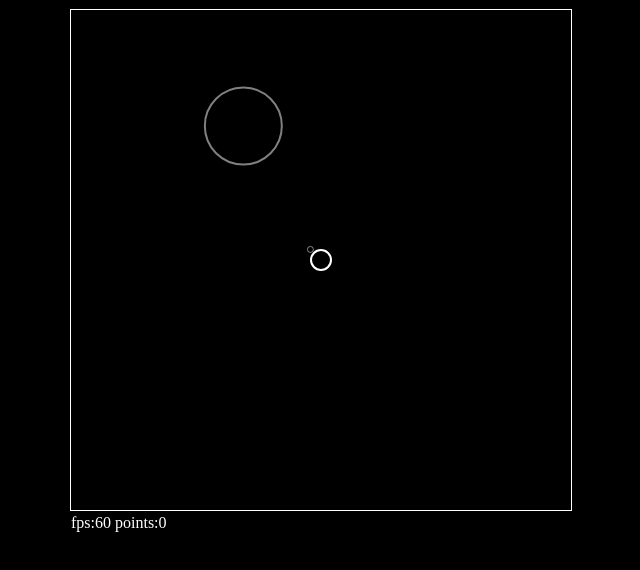
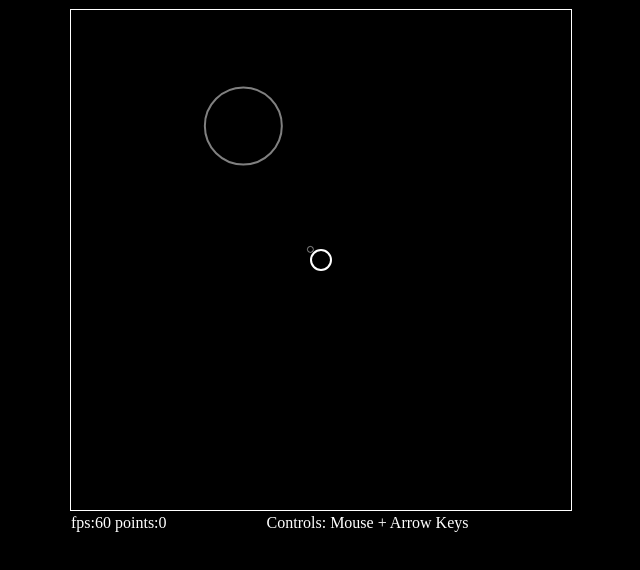
Before and after one commit to aduyko/SBGD-Asteroids, a plain HTML site: page index.html in a window 1280 px wide. Shown: the whole page, without its empty margins (319-959 px from the left). Drawn offline with Linux system fonts and the light colour scheme.

Commit message:
Added rules

```diff
--- a/index.html
+++ b/index.html
@@ -21,6 +21,7 @@
     <canvas id="canvas" width="500" height="500">Canvas not supported</canvas>
     <span id="count">fps:0</span>
     <span id="points">points:0</span>
+    <span id="rules">&emsp;&emsp;&emsp;&emsp;&emsp;&emsp;Controls: Mouse + Arrow Keys</span>
   </div>
 </body>
 </html>
```
